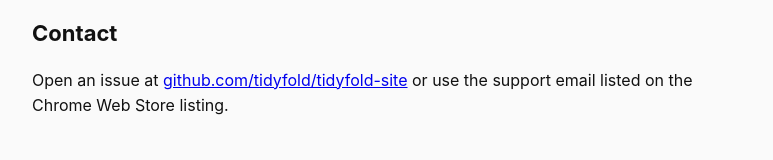
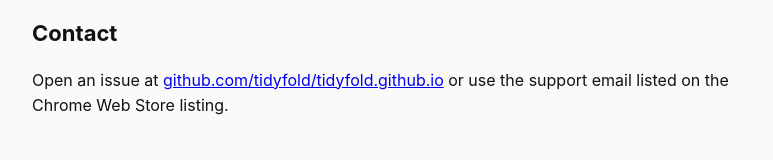
Before and after one commit to tidyfold/tidyfold.github.io, a plain HTML site: page privacy/index.html in a window 1280 px wide. Shown: the part 1189-1349 px from the top of the page, without its empty margins (248-1021 px from the left). Drawn offline with Linux system fonts and the light colour scheme.

Commit message:
Point links at renamed repo

```diff
--- a/privacy/index.html
+++ b/privacy/index.html
@@ -46,7 +46,7 @@
   <p>If this policy changes, the new version will be published at this address with an updated date.</p>
 
   <h2>Contact</h2>
-  <p>Open an issue at <a href="https://github.com/tidyfold/tidyfold-site/issues">github.com/tidyfold/tidyfold-site</a> or use the support email listed on the Chrome Web Store listing.</p>
+  <p>Open an issue at <a href="https://github.com/tidyfold/tidyfold.github.io/issues">github.com/tidyfold/tidyfold.github.io</a> or use the support email listed on the Chrome Web Store listing.</p>
 
   <footer>© Tidyfold · <a href="../">Home</a> · Not affiliated with OpenAI.</footer>
 </div>
```
Also changed, not shown: README.md.
